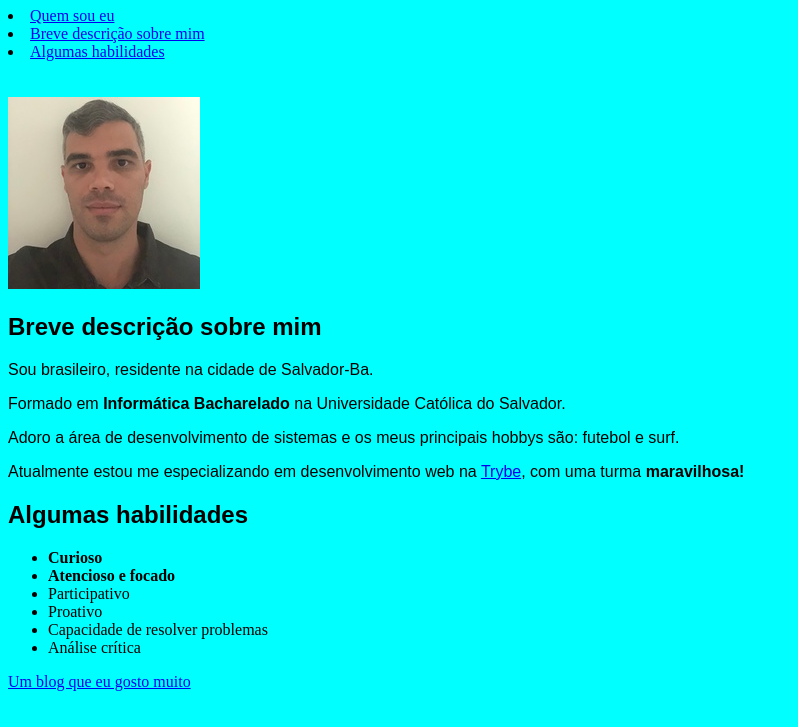
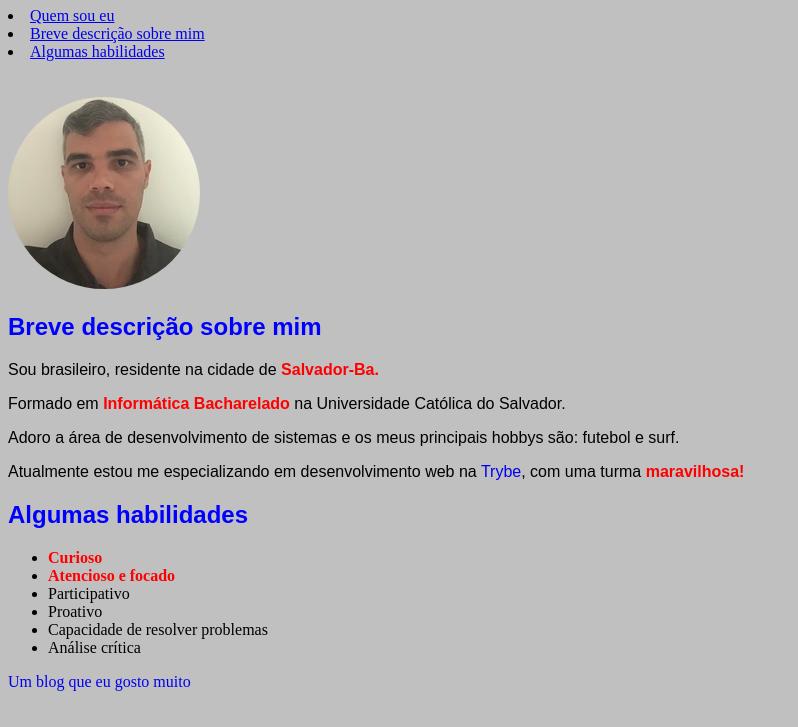
Before and after one commit to fabio-infotech/portifolio_git, a plain HTML site: page index.html in a window 1280 px wide. Shown: the part 73-800 px from the top of the page, without its empty margins (0-798 px from the left). Drawn offline with Linux system fonts and the light colour scheme.

Commit message:
Alteraçao do estilo da foto e das palavras destacadas

```diff
--- a/index.html
+++ b/index.html
@@ -13,27 +13,27 @@
     <li><a href="#Breve_Descricao">Breve descrição sobre mim</a></li>
     <li><a href="#Algumas_Habilidades">Algumas habilidades</a></li>
 <br><br>
-    <img id="Foto" src="imagens/Foto3x4.jpeg" alt="Minha foto">
+    <img class="Foto" id="Foto" src="imagens/Foto3x4.jpeg" alt="Minha foto">
 
     <h2><div id="Breve_Descricao"></div>Breve descrição sobre mim</h2>
-    <p>Sou brasileiro, residente na cidade de Salvador-Ba. </p>
-    <p>Formado em <strong>Informática Bacharelado</strong> na Universidade Católica do Salvador.</p>
+    <p>Sou brasileiro, residente na cidade de <span id="Cidade_Estado">Salvador-Ba.</span> </p>
+    <p>Formado em <span id="Curso_Formatura">Informática Bacharelado</span> na Universidade Católica do Salvador.</p>
     <p>Adoro a área de desenvolvimento de sistemas e os meus principais hobbys são: futebol e surf.</p>
     <!-- <p>Sou solteiro e tenho um sobrinho <strong>muito danado </strong> :)</p> -->
-    <p>Atualmente estou me especializando em desenvolvimento web na <a href="https://www.betrybe.com/" target="_blank">Trybe</a>, com uma turma <strong>maravilhosa!</strong> </p>
+    <p>Atualmente estou me especializando em desenvolvimento web na <a style="text-decoration: none;" href="https://www.betrybe.com/" target="_blank">Trybe</a>, com uma turma <span id="Maravilhosa">maravilhosa!</span> </p>
 
     <h2><div id="Algumas_Habilidades"></div>Algumas habilidades</h2>
 
     <ul>
-        <li><strong>Curioso</strong></li>
-        <li><strong>Atencioso e focado</strong></li>
-        <li>Participativo</li>
-        <li>Proativo</li>
-        <li>Capacidade de resolver problemas</li>
-        <li>Análise crítica</li>
+        <li class="Hab_Curioso"><span id="Hab_Curioso">Curioso</span></li>
+        <li class="Hab_Atencioso"><span id="Hab_Atencioso">Atencioso e focado</span></li>
+        <li class="Hab_Participativo">Participativo</li>
+        <li class="Hab_Proativo">Proativo</li>
+        <li class="Hab_Capacidade">Capacidade de resolver problemas</li>
+        <li class="Hab_Análise">Análise crítica</li>
     </ul>
 
-    <a href="https://blog.mjv.com.br/" target="_blank">Um blog que eu gosto muito</a>
+    <a style="text-decoration: none;" href="https://blog.mjv.com.br/" target="_blank">Um blog que eu gosto muito</a>
 
 </body>
 </html>
--- a/style.css
+++ b/style.css
@@ -1,9 +1,12 @@
+/*TAG STYLE*/
 h1{
     font-family: Arial, Helvetica, sans-serif;
+    color: blue;
 }
 
 h2{
     font-family: sans-serif, Arial, Helvetica;
+    color: blue;
 }
 
 p{
@@ -11,5 +14,60 @@ p{
 }
 
 body{
-    background-color: aqua;
+    background-color: silver;
 }
+
+/*ID STYLE*/
+#Curso_Formatura{
+    font-weight: 600;
+    color: red;
+}
+
+#Cidade_Estado{
+    font-weight: 600;
+    color: red;
+}
+
+#Maravilhosa{
+    font-weight: 600;
+    color: red;
+}
+
+#Hab_Curioso{
+    font-weight: 600;
+    color: red;
+}
+
+#Hab_Atencioso{
+    font-weight: 600;
+    color: red;
+}
+
+/*CLASS STYLE*/
+.Foto{
+    border-radius: 100%;
+}
+
+/* .Hab_Curioso{
+    font-size: 35px;
+}
+
+.Hab_Atencioso{
+    font-size: 35px;
+}
+
+.Hab_Participativo{
+    font-size: 30px;
+}
+
+.Hab_Proativo{
+    font-size: 30px;
+}
+
+.Hab_Capacidade{
+    font-size: 20px;
+}
+
+.Hab_Análise{
+    font-size: 20px;
+} */
```
